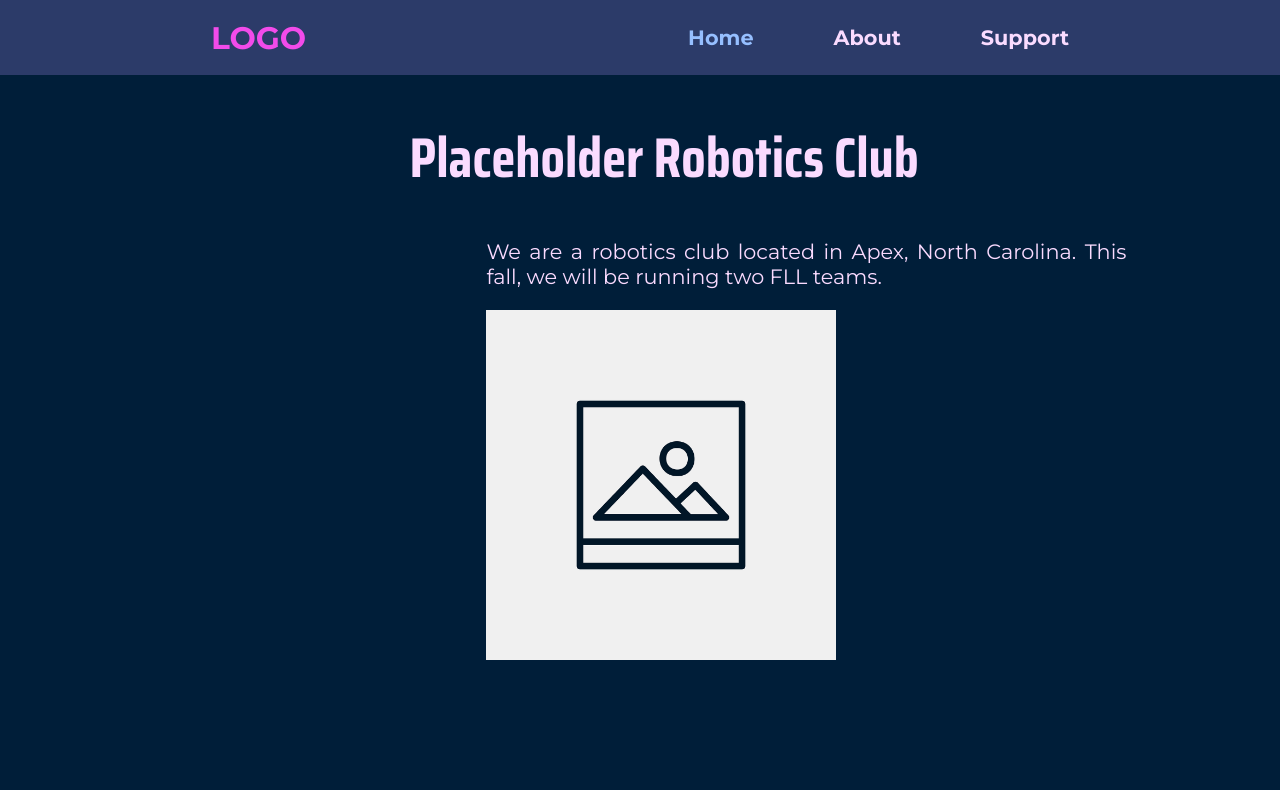
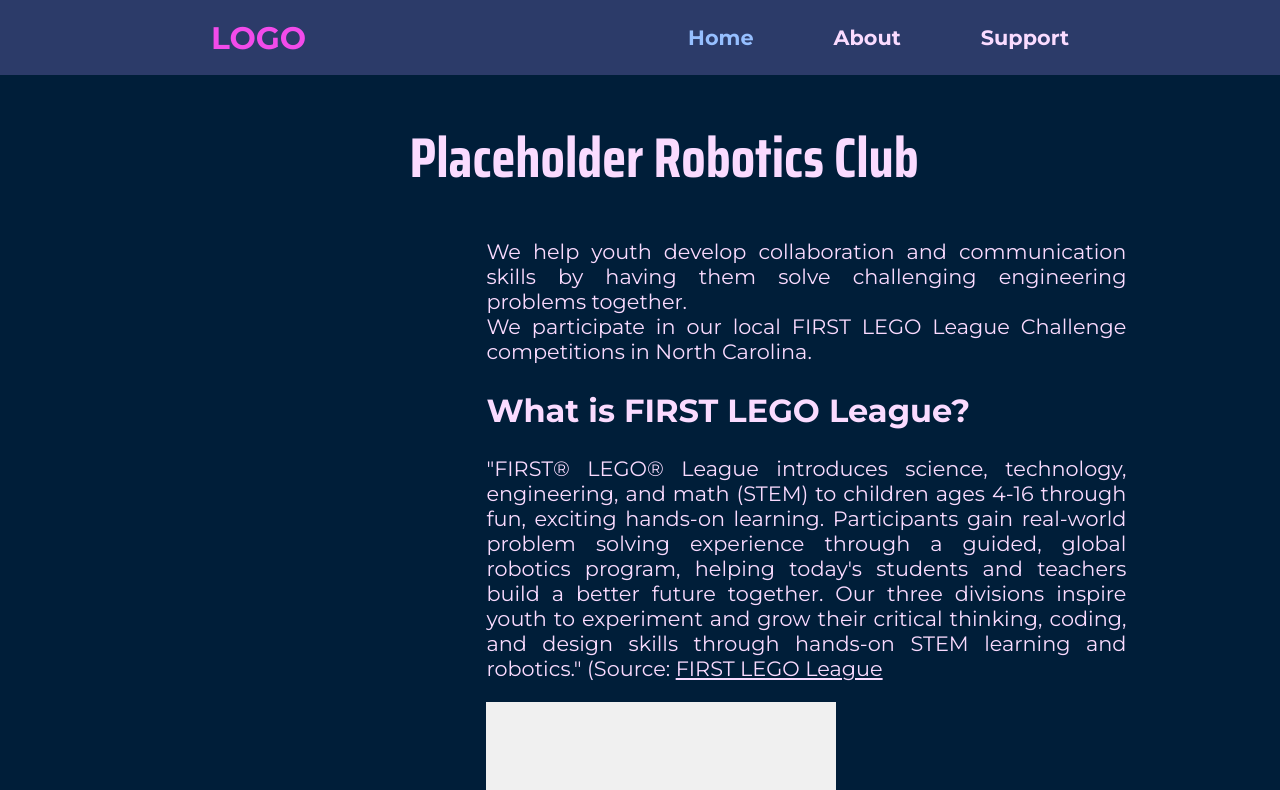
Before and after one commit to Sapphire-Robotics/Sapphire-Robotics.github.io, a Next.js app: page / in a window 1280 px wide. Shown: the top 790 px of the page. Built offline with nearby package versions, Linux system fonts and the light colour scheme.

Commit message:
Add content

```diff
--- a/src/app/about/page.js
+++ b/src/app/about/page.js
@@ -7,8 +7,7 @@
             <PageTitle>About</PageTitle>
             <PageContent>
                 <p>
-                    Lorem ipsum dolor sit amet consectetur adipiscing elit. Quisque faucibus ex sapien vitae pellentesque sem placerat. In id cursus mi pretium tellus duis convallis. Tempus leo eu aenean sed diam urna tempor. Pulvinar vivamus fringilla lacus nec metus bibendum egestas. Iaculis massa nisl malesuada lacinia integer nunc posuere. Ut hendrerit semper vel class aptent taciti sociosqu. Ad litora torquent per conubia nostra inceptos himenaeos.
-                    <br /><br />Lorem ipsum dolor sit amet consectetur adipiscing elit. Quisque faucibus ex sapien vitae pellentesque sem placerat. In id cursus mi pretium tellus duis convallis. Tempus leo eu aenean sed diam urna tempor. Pulvinar vivamus fringilla lacus nec metus bibendum egestas. Iaculis massa nisl malesuada lacinia integer nunc posuere. Ut hendrerit semper vel class aptent taciti sociosqu. Ad litora torquent per conubia nostra inceptos himenaeos.
+                  We are a robotics club located in Apex, North Carolina. This fall, we will be running two FLL teams.
                 </p>
             </PageContent>
         </>
--- a/src/app/globals.css
+++ b/src/app/globals.css
@@ -1,17 +1,23 @@
 html, body {
     margin: 0;
+    overflow-x: hidden;
 }
 
 body {
     background-color: rgb(0, 30, 57);
     color: #fadbff;
     text-align: center;
+    margin-bottom: 100px;
 }
 
 h1 {
     font-size: 3.5em;
 }
 
+h2 {
+    font-size: 2em;
+}
+
 p {
     font-size: 1.3em;
     text-align: justify;
--- a/src/app/page.js
+++ b/src/app/page.js
@@ -8,7 +8,16 @@
             <PageTitle>Placeholder Robotics Club</PageTitle>
             <PageContent>
                 <p>
-                  We are a robotics club located in Apex, North Carolina. This fall, we will be running two FLL teams.
+                    We help youth develop collaboration and communication skills by having them solve challenging engineering problems together.
+                    <br />We participate in our local FIRST LEGO League Challenge competitions in North Carolina.
+                </p>
+                <h2>
+                    What is FIRST LEGO League?
+                </h2>
+                <p>
+                    "FIRST® LEGO® League introduces science, technology, engineering, and math (STEM) to children ages 4-16 through fun, exciting hands-on learning. Participants gain real-world problem solving experience through a guided, global robotics program, helping today's students and teachers build a better future together. Our three divisions inspire youth to experiment and grow their critical thinking, coding, and design skills through hands-on STEM learning and robotics." (Source: <a href="https://www.firstlegoleague.org/about" style={{
+                        color: "#fadbff"
+                    }}>FIRST LEGO League</a>
                 </p>
                 <Image src="/placeholder_picture.png" width={1280} height={1280} alt="Placeholder image" style={{
                   width: "350px",
--- a/src/app/support/page.js
+++ b/src/app/support/page.js
@@ -7,8 +7,7 @@
             <PageTitle>Support</PageTitle>
             <PageContent>
                 <p>
-                    Lorem ipsum dolor sit amet consectetur adipiscing elit. Quisque faucibus ex sapien vitae pellentesque sem placerat. In id cursus mi pretium tellus duis convallis. Tempus leo eu aenean sed diam urna tempor. Pulvinar vivamus fringilla lacus nec metus bibendum egestas. Iaculis massa nisl malesuada lacinia integer nunc posuere. Ut hendrerit semper vel class aptent taciti sociosqu. Ad litora torquent per conubia nostra inceptos himenaeos.
-                    <br /><br />Lorem ipsum dolor sit amet consectetur adipiscing elit. Quisque faucibus ex sapien vitae pellentesque sem placerat. In id cursus mi pretium tellus duis convallis. Tempus leo eu aenean sed diam urna tempor. Pulvinar vivamus fringilla lacus nec metus bibendum egestas. Iaculis massa nisl malesuada lacinia integer nunc posuere. Ut hendrerit semper vel class aptent taciti sociosqu. Ad litora torquent per conubia nostra inceptos himenaeos.
+                    Thank you to our sponsors.
                 </p>
             </PageContent>
         </>
```
